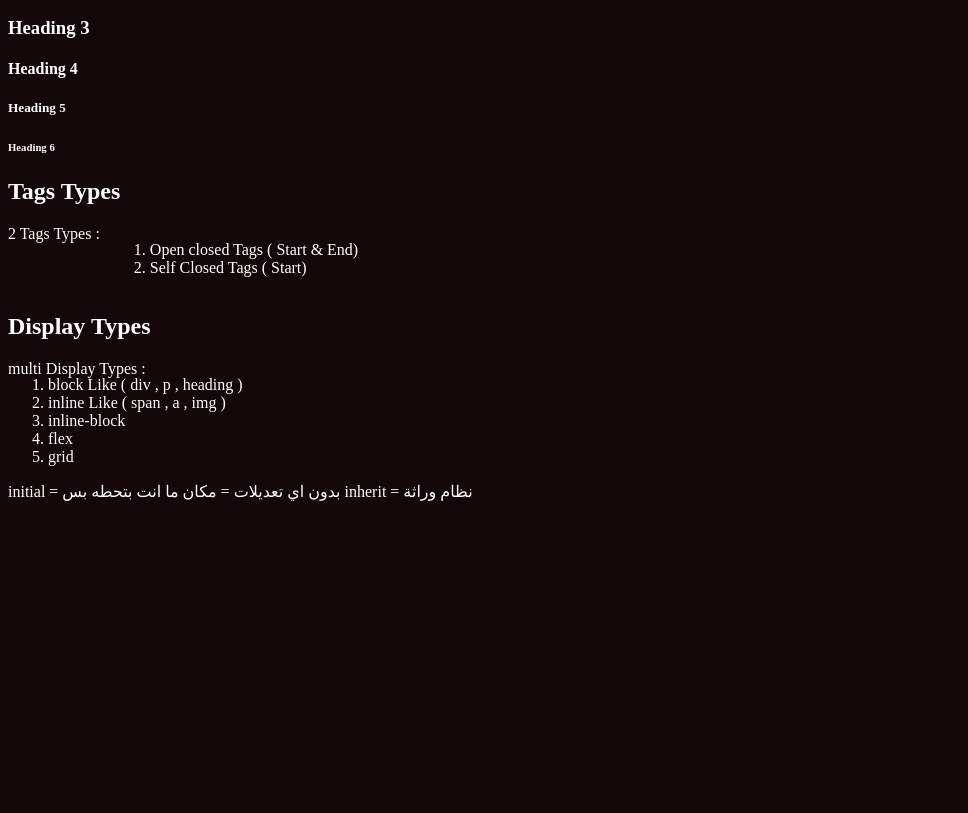
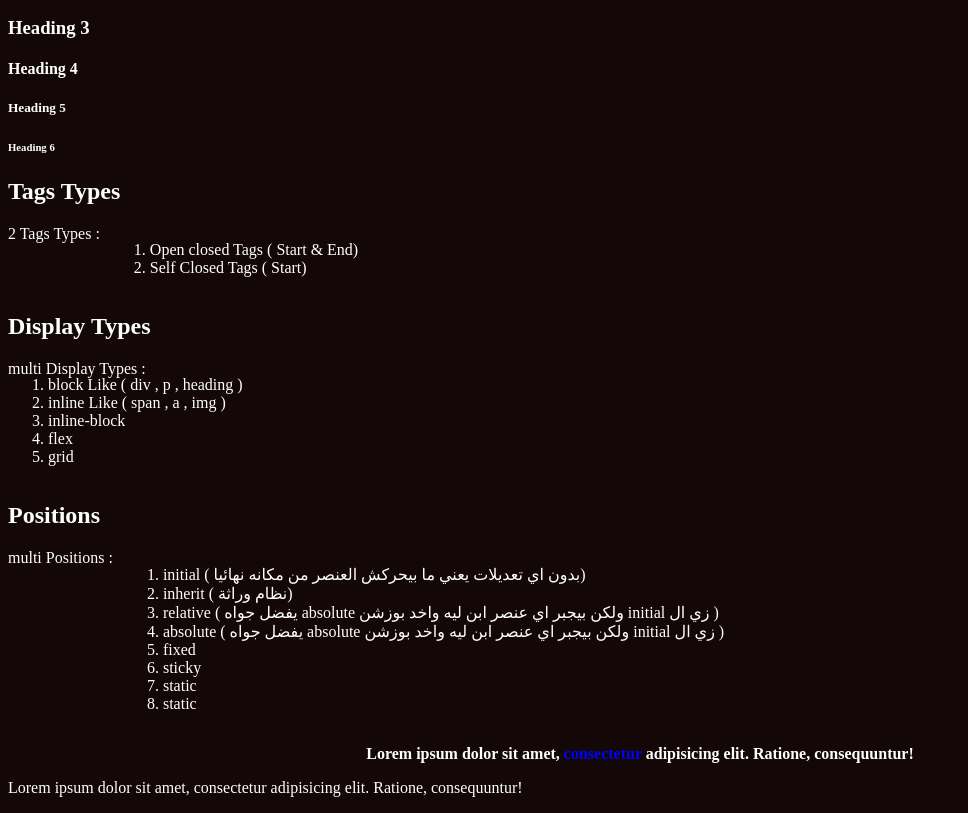
Before and after one commit to sabrydawood/Malek, a plain HTML site: page Sessions/1.html in a window 1280 px wide. Shown: the part 110-923 px from the top of the page, without its empty margins (0-968 px from the left). Before the commit the page ends 800 px from the top, so only its background shows below. Drawn offline with Linux system fonts and the light colour scheme.

Commit message:
feat: add CSS positions section and examples to session 1
- Added detailed explanations for CSS position values (initial, inherit, relative, absolute, fixed, sticky, static) with Arabic translations
- Included example paragraphs with Lorem ipsum text
- Minor formatting fixes: removed extra spaces in headings and labels, adjusted indentation for lists
- Set html position to initial in CSS for consistency

This expands the HTML tutorial page with comprehensive position concepts and practical examples for better learning.

```diff
--- a/Sessions/1.html
+++ b/Sessions/1.html
@@ -10,13 +10,14 @@
         html {
             background: #130707;
             color: #fff;
+            position: initial;
         }
     </style>
 </head>
 
 <body>
     <!-- Headings -->
-    <h1> Heading 1 </h1>
+    <h1> Heading 1</h1>
     <h2> Heading 2</h2>
     <h3> Heading 3</h3>
     <h4> Heading 4</h4>
@@ -25,7 +26,7 @@
     <!--  Tags Types  -->
     <h2>Tags Types</h2>
     <div style="display: flex; gap: 10px;">
-        <span>2 Tags Types  : </span>
+        <span>2 Tags Types : </span>
         <ol>
             <li>Open closed Tags ( <span>Start</span> & <span>End</span>) </li>
             <li> Self Closed Tags ( <span>Start</span>) </li>
@@ -34,17 +35,52 @@
     <!--  Display Types  -->
     <h2>Display Types</h2>
     <div style="display: flex; gap: 10px;">
-        <span style="position: absolute;">multi Display Types  : </span>
+        <span style="position: absolute;">multi Display Types : </span>
         <ol>
-           <li>block Like ( div , p , heading )</li>
-           <li>inline Like ( span , a , img )</li>
-           <li>inline-block </li>
-           <li>flex</li>
-           <li>grid</li>
+            <li>block Like ( div , p , heading )</li>
+            <li>inline Like ( span , a , img )</li>
+            <li>inline-block </li>
+            <li>flex</li>
+            <li>grid</li>
         </ol>
     </div>
     <!-- Positions -->
-     initial = بدون اي تعديلات = مكان ما انت بتحطه بس
-     inherit = نظام وراثة
+    <h2>Positions</h2>
+    <div style="position: inherit; display: flex; gap: 10px;">
+        <span style="position: inherit; top: 0; right: 0;">multi Positions : </span>
+        <ol>
+            <li>
+                initial
+                ( بدون اي تعديلات يعني ما بيحركش العنصر من مكانه نهائيا)
+            </li>
+            <li>
+                inherit
+                ( نظام وراثة)
+            </li>
+            <li>relative
+                <span dir="rtl">
+                    ( زي ال initial ولكن بيجبر اي عنصر ابن ليه واخد بوزشن absolute يفضل جواه )
+                </span>
+            </li>
+            <li>
+                absolute
+                <span dir="rtl">
+                    ( زي ال initial ولكن بيجبر اي عنصر ابن ليه واخد بوزشن absolute يفضل جواه )
+                </span>
+            </li>
+            <li>fixed</li>
+            <li>sticky</li>
+            <li>static</li>
+            <li>static</li>
+        </ol>
+    </div>
+    <center>
+        <p style=" font-weight: 700;">Lorem ipsum dolor sit amet,
+            <span style="color: blue;"> consectetur</span>
+            adipisicing elit. Ratione, consequuntur!
+        </p>
+    </center>
+    <p>Lorem ipsum dolor sit amet, consectetur adipisicing elit. Ratione, consequuntur!</p>
 </body>
+
 </html>
```
